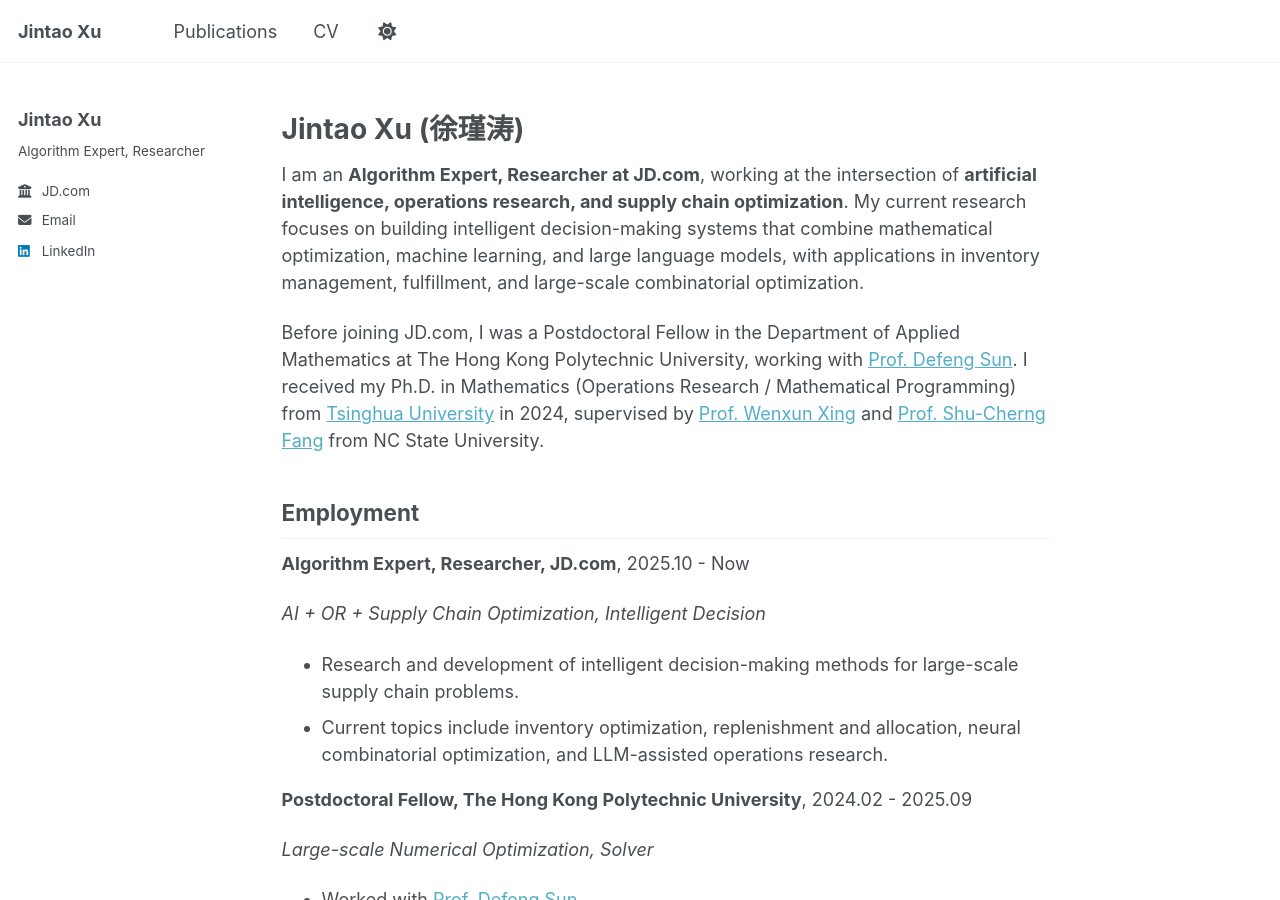
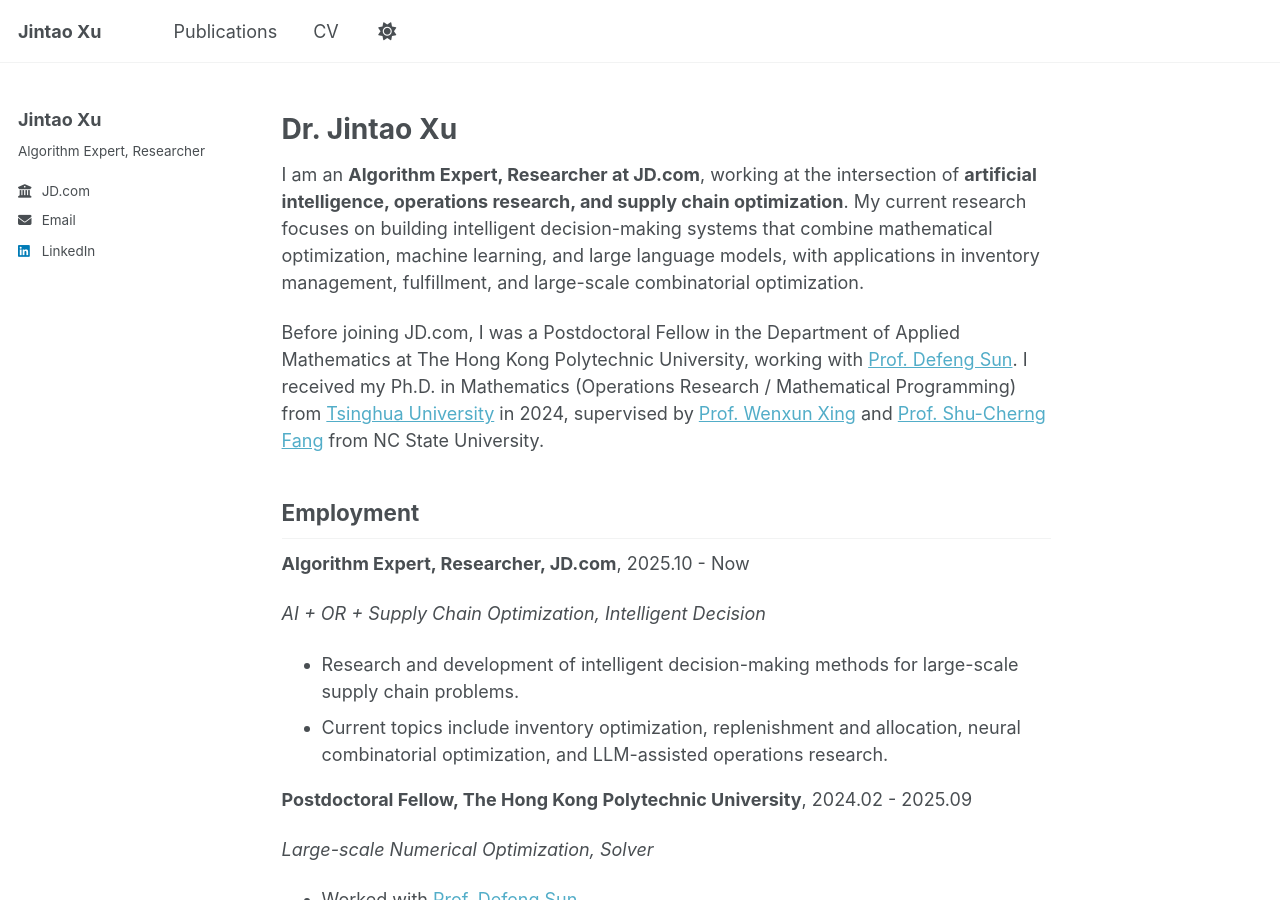
Before and after one commit to JintaoXuMath/JintaoXuMath.github.io, a Jekyll site: the page built from _pages/about.md, in a window 1280 px wide and 900 px high. Built offline with Jekyll 4.4.1, drawn with Linux system fonts in a browser that asks for light colours.

Commit message:
Change name to Dr. Jintao Xu in about page
Updated the name from 'Jintao Xu' to 'Dr. Jintao Xu' and made minor formatting adjustments.

```diff
--- a/_pages/about.md
+++ b/_pages/about.md
@@ -7,7 +7,7 @@ redirect_from:
   - /about.html
 ---
 
-# Jintao Xu (徐瑾涛)
+# Dr. Jintao Xu
 
 I am an **Algorithm Expert, Researcher at JD.com**, working at the intersection of **artificial intelligence, operations research, and supply chain optimization**. My current research focuses on building intelligent decision-making systems that combine mathematical optimization, machine learning, and large language models, with applications in inventory management, fulfillment, and large-scale combinatorial optimization.
 
```
